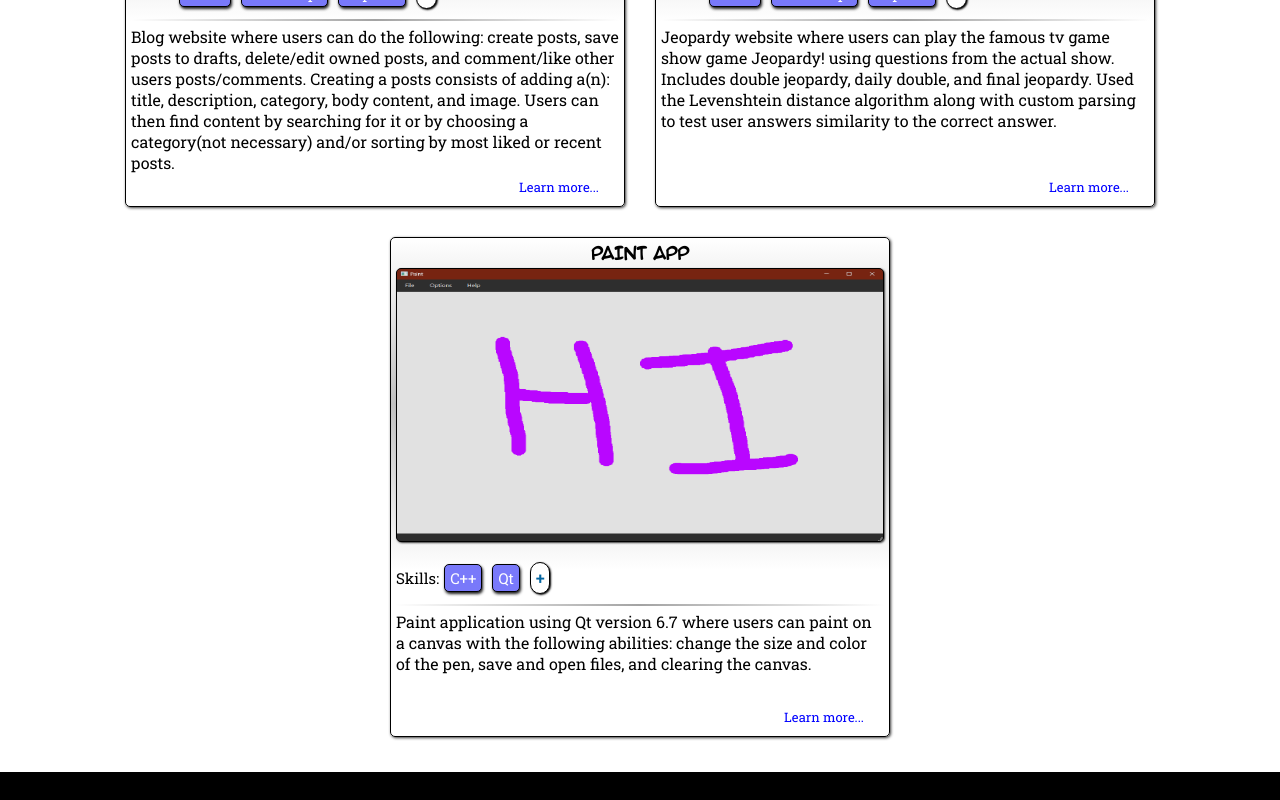
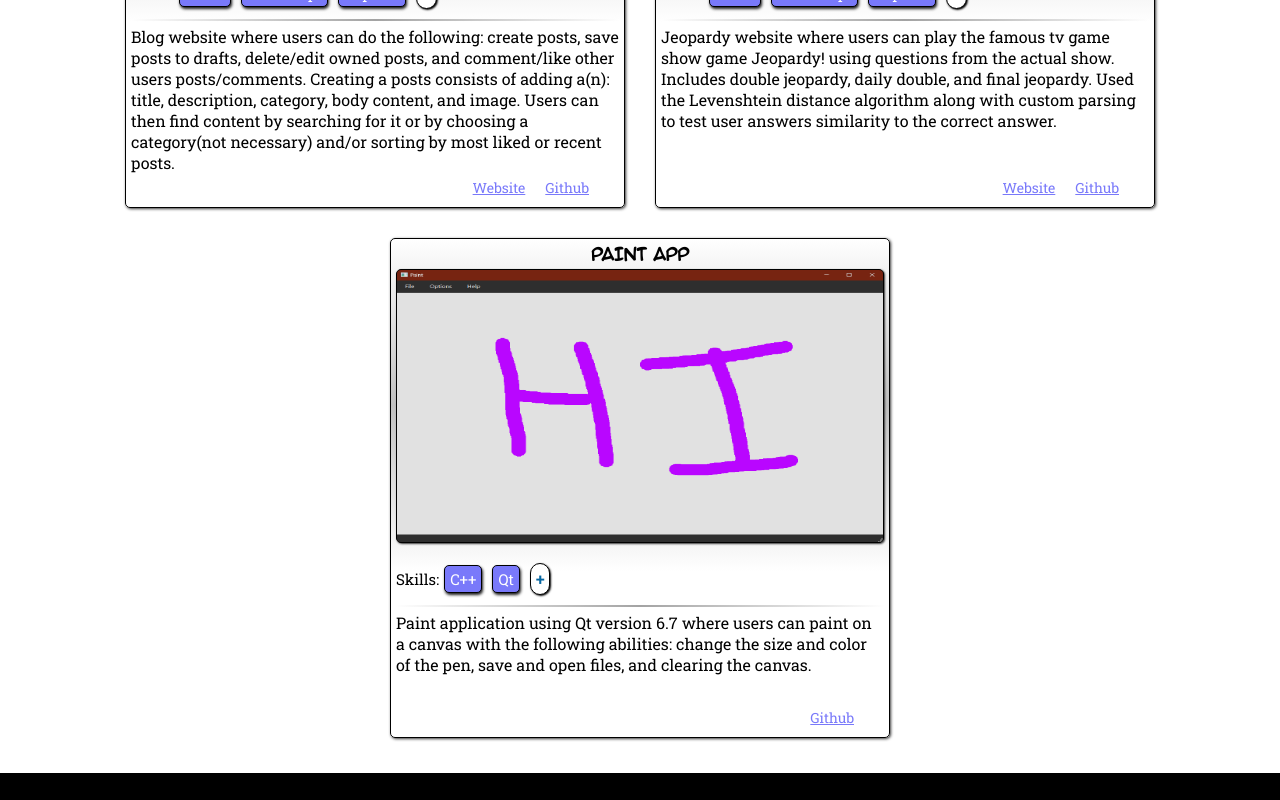
Before and after one commit to JohnnyParra/Portfolio, a React (Vite) app: page / in a window 1280 px wide. Shown: the part 1180-1980 px from the top of the page. Built offline with nearby package versions, Linux system fonts and the light colour scheme; no server answers.

Commit message:
adding website and github links

```diff
--- a/src/components/latestWork/LatestWork.css
+++ b/src/components/latestWork/LatestWork.css
@@ -31,6 +31,12 @@
         padding: 5px 20px 5px 0px;
         width: 100%;
 
+        & a {
+            margin: 10px;
+            color: rgb(121, 121, 250);
+            font-size: 14px;
+        }
+
         & span {
             cursor: pointer;
         }
--- a/src/components/latestWork/LatestWork.tsx
+++ b/src/components/latestWork/LatestWork.tsx
@@ -4,9 +4,11 @@ import ImageZoom from "../ImageZoom/ImageZoom";
 import "./LatestWork.css";
 
 type LatestWorkTypes = {
+  id: number;
   imgLocation: string;
   Placeholder: string;
-  id: number;
+  website: string | null;
+  github: string | null;
   title: string;
   url: string;
   description: string;
@@ -24,7 +26,11 @@ export default function LatestWork(props: LatestWorkTypes) {
         <Skills skills={props.skills} />
       </div>
       <div className="description">{props.description}</div>
-      <div className='learn-more'><span onClick={() => navigate(`/Project/${props.url}`)}>Learn more...</span></div>
+      <div className='learn-more'>
+        {props.website && <a href={props.website} target="_blank">Website</a>}
+        {props.github && <a href={props.github} target="_blank">Github</a>}
+        {/* <span onClick={() => navigate(`/Project/${props.url}`)}>Learn more...</span> */}
+      </div>
     </div>
   );
 }
--- a/src/components/projectCards/ProjectCards.css
+++ b/src/components/projectCards/ProjectCards.css
@@ -43,6 +43,12 @@
       text-align: right;
       font-size: 13px;
       padding: 5px 20px 5px 0px;
+
+      & a {
+        margin: 10px;
+        color: rgb(121, 121, 250);
+        font-size: 14px;
+      }
 
       & span {
         cursor: pointer;
--- a/src/components/projectCards/ProjectCards.tsx
+++ b/src/components/projectCards/ProjectCards.tsx
@@ -6,9 +6,11 @@ import ImageZoom from "../ImageZoom/ImageZoom";
 import "./ProjectCards.css";
 
 type ProjectCardTypes = {
+  id: number;
   imgLocation: string;
   Placeholder: string;
-  id: number;
+  website: string | null;
+  github: string | null;
   title: string;
   url: string;
   description: string;
@@ -17,6 +19,7 @@ type ProjectCardTypes = {
 
 export default function ProjectCards(props: ProjectCardTypes) {
   const navigate = useNavigate();
+  console.log(props)
 
   return (
     <div className="project-card-container">
@@ -29,7 +32,11 @@ export default function ProjectCards(props: ProjectCardTypes) {
           <Skills skills={props.skills} />
         </div>
         <div className="description">{props.description}</div>
-        <div className='learn-more'><span onClick={() => navigate(`/Project/${props.url}`)}>Learn more...</span></div>
+        <div className='learn-more'>
+          {props.website && <a href={props.website} target="_blank">Website</a>}
+          {props.github && <a href={props.github} target="_blank">Github</a>}
+          {/* <span onClick={() => navigate(`/Project/${props.url}`)}>Learn more...</span> */}
+        </div>
       </div>
     </div>
   );
--- a/src/misc/PortfolioData.ts
+++ b/src/misc/PortfolioData.ts
@@ -12,9 +12,11 @@ import DiscordPNG from '/Discord-bot.png';
 import TaskPNG from '/Task-Manager.png';
 
 interface portfolioData {
+  id: number,
   imageLocation: string,
   Placeholder: string,
-  id: number,
+  website: string | null,
+  github: string | null,
   title: string,
   url: string,
   description: string,
--- a/src/misc/latestWorkData.ts
+++ b/src/misc/latestWorkData.ts
@@ -6,9 +6,11 @@ import jeopardyPNG from '/Jeopardy.png';
 import PaintPNG from '/Paint.png';
 
 interface latestWorkData {
+  id: number,
   imageLocation: string,
   Placeholder: string,
-  id: number,
+  website: string | null,
+  github: string | null,
   title: string,
   url: string,
   description: string,
@@ -39,9 +41,11 @@ const latestWorkData = [
     skills: ["React", "JavaScript", "Express", "MySQL", "HTML/CSS"],
   },
   {
+    id: 2,
     imgLocation: PaintPNG,
     Placeholder: PaintLQIP,
-    id: 2,
+    website: null,
+    github: 'https://github.com/JohnnyParra/Qt-Paint',
     title: "PAINT APP",
     url: "Paint App",
     description: "Paint application using Qt version 6.7 where users can paint on a canvas with the following abilities: change the size and color of the pen, save and open files, and clearing the canvas.",
--- a/src/pages/home/Home.tsx
+++ b/src/pages/home/Home.tsx
@@ -27,9 +27,11 @@ export default function Home() {
       <div key={nanoid()} className="container">
         <LatestWork
           key={nanoid()}
+          id={project.id}
           imgLocation={project.imgLocation}
           Placeholder={project.Placeholder}
-          id={project.id}
+          website={project.website}
+          github={project.github}
           title={project.title}
           url={project.url}
           description={project.description}
--- a/src/pages/portfolio/Portfolio.tsx
+++ b/src/pages/portfolio/Portfolio.tsx
@@ -14,9 +14,11 @@ export default function Portfolio() {
       <div key={nanoid()} className="container">
         <ProjectCards
           key={nanoid()}
+          id={project.id}
           imgLocation={project.imgLocation}
           Placeholder={project.Placeholder}
-          id={project.id}
+          website={project.website}
+          github={project.github}
           title={project.title}
           url={project.url}
           description={project.description}
```
